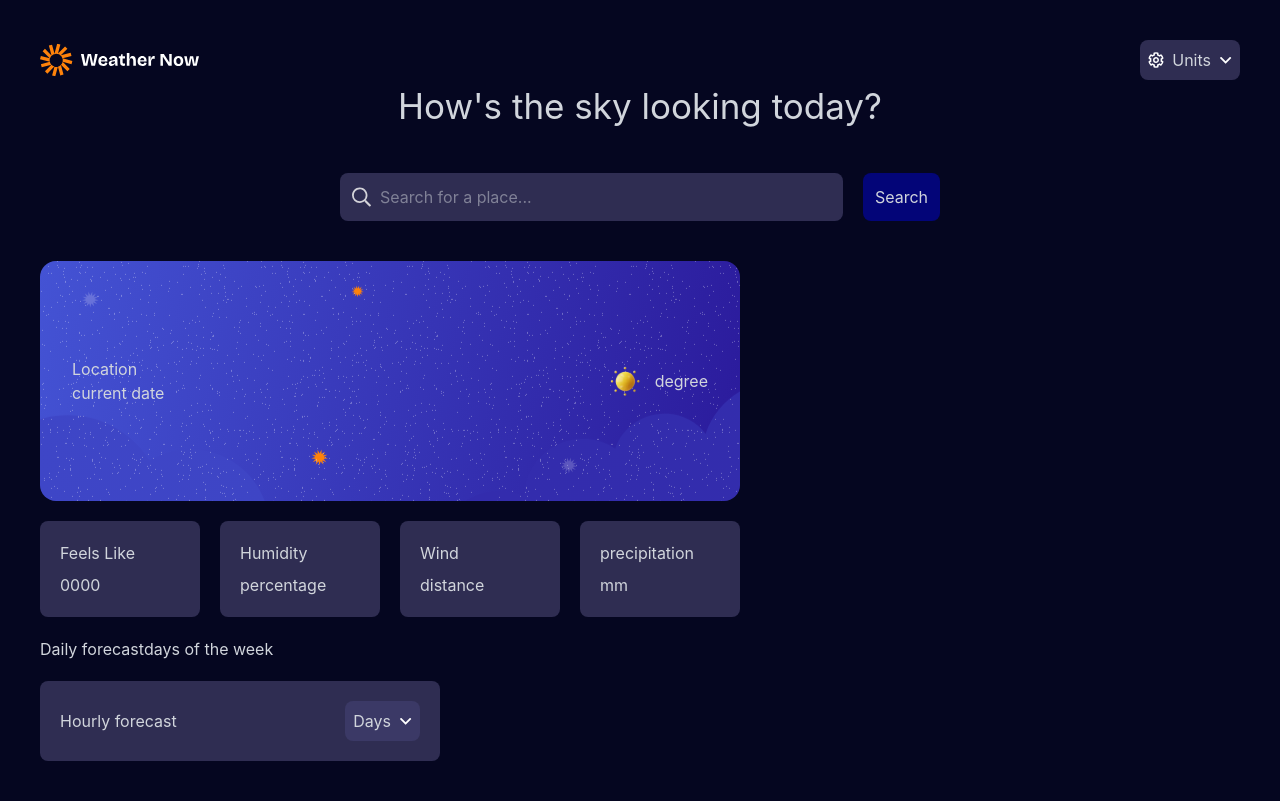
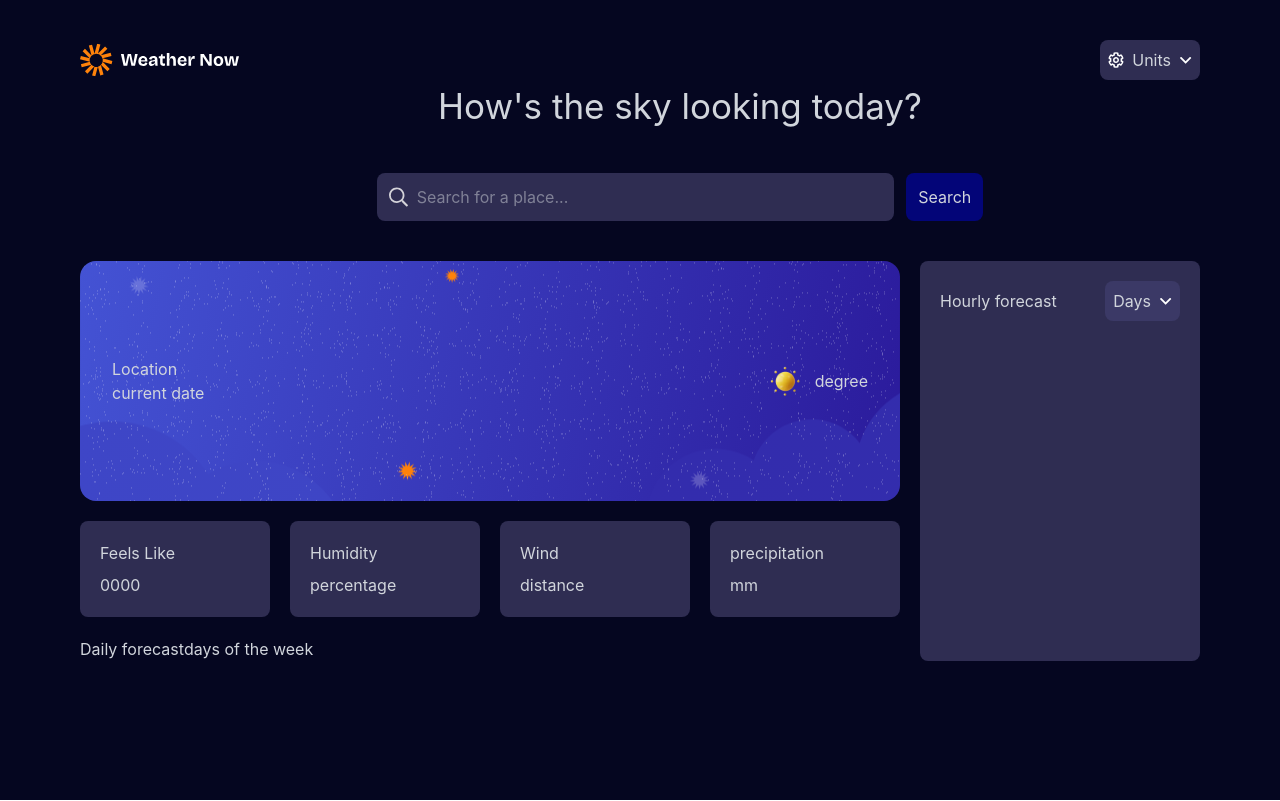
Before and after one commit to DanielApple05/weather-App, a React (Vite) app in the folder weather-app-frontend/: page / in a window 1280 px wide. Built offline with nearby package versions, Linux system fonts and the light colour scheme.

Commit message:
Add state management for unit toggle and update Weather component layout

```diff
--- a/weather-app-frontend/src/components/Weather.jsx
+++ b/weather-app-frontend/src/components/Weather.jsx
@@ -1,37 +1,45 @@
-import React from 'react';
+import React, { useState } from 'react';
 
 const Weather = () => {
+
+  const API_KEY = import.meta.env.VITE_WEATHER_API_KEY;
+  const [ unit, setUnit ] = useState(false);
+
   return (
     <div>
-      <div className=' bg-[#050620] text-gray-300 xl:p-10 p-5 min-h-screen '>
-        <div className='flex justify-between '>
+      <div className=' bg-[#050620] text-gray-300 xl:px-20 px-5 xl:py-10 py-5 min-h-screen '>
+        <div className='flex justify-between relative'>
           <img src='/images/logo.svg' alt="" className='xl:w-40 w-30' />
-          <div className='flex items-center justify-center bg-[#2F2D52] p-2 rounded-lg gap-2'>
+          <button className='flex items-center justify-center bg-[#2F2D52] p-2 rounded-lg gap-2 cursor-pointer' onClick={ () => setUnit(!unit)} >
             <img src="/images/icon-units.svg" alt="" />
             <p>
               Units
             </p>
             <img src="/images/icon-dropdown.svg" alt="" />
-          </div>
-        </div>
-        <div className='flex flex-col items-center justify-center gap-10 xl:mt-0 mt-10'>
+          </button>
+        </div >
+            {
+            unit &&
+            <div className='absolute right-0'>
+             hello
+            </div>
+          }
+        <div className='flex flex-col items-center justify-center gap-10 xl:mt-0 mt-10 pl-20'>
           <h1 className='xl:text-[35px] text-[20px]'>
             How's the sky looking today?
           </h1>
-          <div className='flex gap-5 xl:w-6/12 w-full '>
+          <form className='flex gap-3 xl:w-7/12 w-full'>
             <div className='flex bg-[#2F2D52] items-center p-3 rounded-lg flex-1  '>
               <img src="/images/icon-search.svg" alt="" className='w-5 ' />
               <input type="text" className='outline-none pl-2' placeholder='Search for a place...' />
             </div>
-            <div>
-              <p className='p-3 bg-[#030578] rounded-lg'>
+              <button className='p-3 bg-[#030578] rounded-lg'>
                 Search
-              </p>
-            </div>
-          </div>
+              </button>
+          </form>
         </div>
-        <div className='xl:flex flex-col mt-10 justify-between gap-5  '>
-          <div className=' gap-5 flex flex-col xl:w-7/12 w-full flex-1 '>
+        <div className='xl:flex flex-col-2 mt-10 justify-between gap-5  '>
+          <div className=' gap-5 flex flex-col flex-1 '>
             <div className='flex justify-between items-center p-8 rounded-2xl min-h-60 bg-cover bg-no-repeat bg-center bg-[url(/images/bg-today-large.svg)]'>
               <div className=''>
                 <p>Location</p>
@@ -67,7 +75,7 @@ const Weather = () => {
               </div>
             </div>
           </div>
-          <div className='xl:w-4/12 w-full flex flex-col bg-[#2F2D52] rounded-lg'>
+          <div className='xl:w-3/12 w-full flex flex-col bg-[#2F2D52] rounded-lg'>
             <div className='flex justify-between p-5 items-center '>
               <p className='text-start'>Hourly forecast</p>
               <div className='flex p-2 items-center bg-[#3B3966] rounded-lg gap-2'>
```
Also changed, not shown: 1 other file (tests, documents, lock files or other folders).
